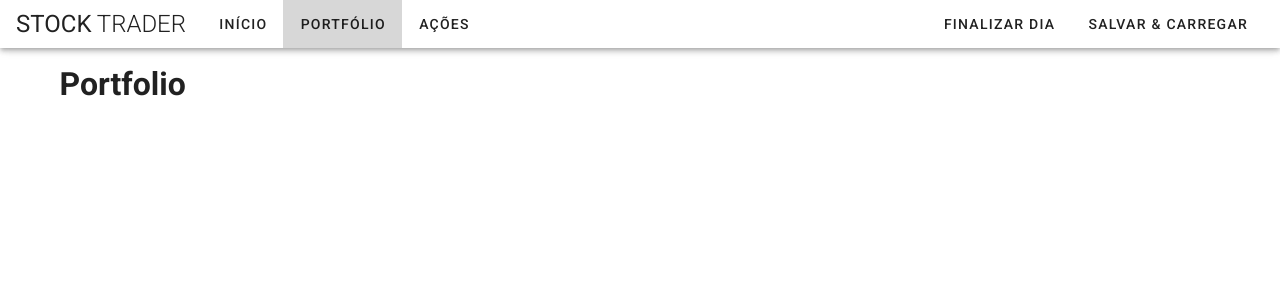
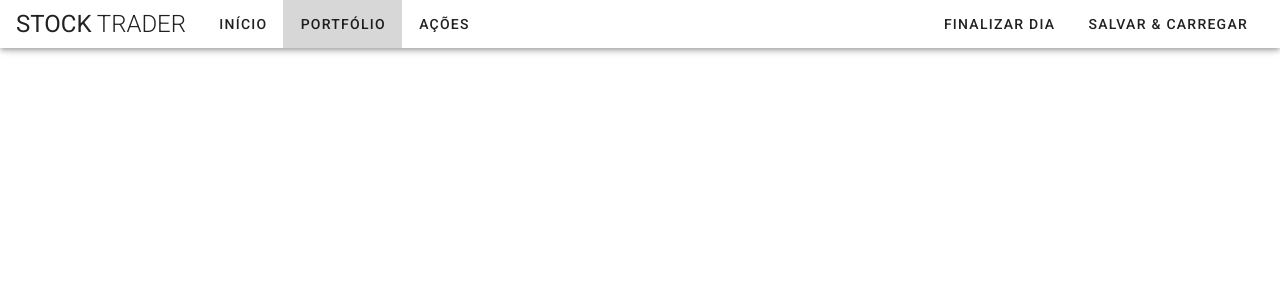
Before and after one commit to pierry01/vue-stock-trader, a Vue app: page /portfolio in a window 1280 px wide. Shown: the top 300 px of the page. Built offline with nearby package versions, Linux system fonts and the light colour scheme.

Commit message:
connect portfolio to vuex

```diff
--- a/src/components/portfolio/Portfolio.vue
+++ b/src/components/portfolio/Portfolio.vue
@@ -1,9 +1,19 @@
 <template>
-  <h1>Portfolio</h1>
+  <v-layout row wrap>
+    <Stock v-for="stock in stocks" :key="stock.id" :stock="stock" />
+  </v-layout>
 </template>
 
 <script>
-export default {};
+import { mapGetters } from "vuex";
+import Stock from "./Stock";
+
+export default {
+  components: { Stock },
+  computed: {
+    ...mapGetters({ stocks: "stockPortfolio" }),
+  },
+};
 </script>
 
 <style></style>
```
